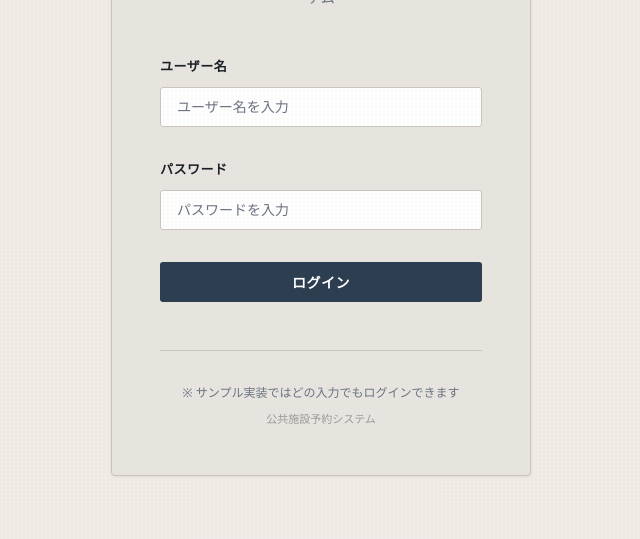
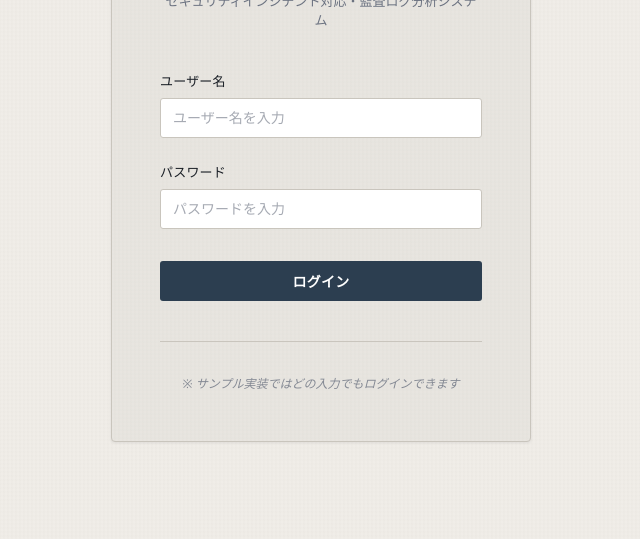
Before and after one commit to aivicdemo/session-1788-4e8096969e05, a plain HTML site: page login.html in a window 1280 px wide. Shown: the part 261-800 px from the top of the page, without its empty margins (319-959 px from the left). Drawn offline with Linux system fonts and the light colour scheme.

```diff
--- a/login.html
+++ b/login.html
@@ -94,7 +94,7 @@
       align-items: center;
       justify-content: center;
       min-height: 100vh;
-      padding: calc(var(--space-unit) * 2);
+      padding: var(--space-unit) * 2;
     }
 
     .login-container {
@@ -114,8 +114,8 @@
     }
 
     .login-header {
-      margin-bottom: calc(var(--space-unit) * 6);
       text-align: center;
+      margin-bottom: calc(var(--space-unit) * 5);
     }
 
     .login-logo {
@@ -126,9 +126,9 @@
       height: 48px;
       background: var(--primary);
       border-radius: var(--radius-control);
-      margin-bottom: calc(var(--space-unit) * 3);
+      margin-bottom: calc(var(--space-unit) * 2);
       font-weight: 700;
-      color: #fff;
+      color: #ffffff;
       font-size: 20px;
       letter-spacing: -0.5px;
     }
@@ -142,7 +142,7 @@
     }
 
     .login-subtitle {
-      font-size: 14px;
+      font-size: 13px;
       color: var(--text-muted);
       line-height: 1.5;
     }
@@ -150,92 +150,91 @@
     .login-form {
       display: flex;
       flex-direction: column;
-      gap: calc(var(--space-unit) * 4);
+      gap: calc(var(--space-unit) * 3);
     }
 
     .form-group {
       display: flex;
       flex-direction: column;
-      gap: calc(var(--space-unit) * 1.5);
+      gap: calc(var(--space-unit) * 1);
     }
 
     .form-label {
       font-size: 13px;
-      font-weight: 600;
+      font-weight: 500;
       color: var(--text);
-      text-transform: uppercase;
-      letter-spacing: 0.5px;
+      letter-spacing: 0.2px;
     }
 
     .form-input {
       height: var(--control-height);
-      padding: 0 calc(var(--space-unit) * 2);
+      padding: calc(var(--space-unit) * 1) calc(var(--space-unit) * 1.5);
       border: var(--border-width) solid var(--border);
       border-radius: var(--radius-control);
+      background: #ffffff;
       font-family: var(--font-family);
       font-size: 14px;
       color: var(--text);
-      background: #fff;
-      background-image: var(--surface-texture);
-      background-size: var(--surface-texture-size);
-      background-position: var(--surface-texture-position);
-      transition: border-color var(--motion-duration), box-shadow var(--motion-duration);
+      transition: border-color var(--motion-duration) ease, box-shadow var(--motion-duration) ease;
       outline: none;
+    }
+
+    .form-input::placeholder {
+      color: var(--text-muted);
+      opacity: 0.6;
     }
 
     .form-input:focus {
       border-color: var(--primary);
-      box-shadow: 0 0 0 3px rgba(44, 62, 80, 0.1);
+      box-shadow: 0 0 0 2px rgba(44, 62, 80, 0.1);
     }
 
-    .form-input::placeholder {
-      color: var(--text-muted);
+    .form-input:hover:not(:focus) {
+      border-color: #b8b3aa;
     }
 
     .login-button {
       height: var(--control-height);
+      background: var(--primary);
+      color: #ffffff;
       border: none;
       border-radius: var(--radius-control);
-      background: var(--primary);
-      color: #fff;
       font-size: 14px;
       font-weight: 600;
-      text-transform: uppercase;
-      letter-spacing: 0.5px;
       cursor: pointer;
-      transition: background-color var(--motion-duration), box-shadow var(--motion-duration);
-      outline: none;
-      font-family: var(--font-family);
+      transition: background-color var(--motion-duration) ease, box-shadow var(--motion-duration) ease;
+      letter-spacing: 0.3px;
+      margin-top: calc(var(--space-unit) * 1);
     }
 
     .login-button:hover {
       background: var(--primary-hover);
-      box-shadow: 0 2px 6px rgba(28, 31, 38, 0.15);
+      box-shadow: 0 2px 6px rgba(28, 31, 38, 0.12);
     }
 
     .login-button:active {
       transform: translateY(1px);
+      box-shadow: 0 1px 3px rgba(28, 31, 38, 0.08);
+    }
+
+    .login-button:disabled {
+      opacity: 0.6;
+      cursor: not-allowed;
     }
 
     .login-footer {
-      margin-top: calc(var(--space-unit) * 6);
+      margin-top: calc(var(--space-unit) * 5);
       padding-top: calc(var(--space-unit) * 4);
       border-top: var(--border-width) solid var(--border);
+      text-align: center;
       font-size: 12px;
       color: var(--text-muted);
-      text-align: center;
       line-height: 1.6;
     }
 
     .login-footer-note {
-      display: block;
-      margin-bottom: calc(var(--space-unit) * 1);
-    }
-
-    .login-footer-system {
-      display: block;
-      font-size: 11px;
-      color: #999;
+      font-style: italic;
+      opacity: 0.8;
     }
 
     @media (max-width: 480px) {
@@ -248,7 +247,14 @@
       }
 
       .login-subtitle {
-        font-size: 13px;
+        font-size: 12px;
+      }
+    }
+
+    @media (prefers-reduced-motion: reduce) {
+      .form-input,
+      .login-button {
+        transition: none;
       }
     }
   </style>
@@ -258,7 +264,7 @@
     <div class="login-card">
       <div class="login-header">
         <div class="login-logo">施</div>
-        <h1 class="login-title" data-testid="login-title">ログイン</h1>
+        <h1 class="login-title" data-testid="login-title">公共施設予約</h1>
         <p class="login-subtitle">セキュリティインシデント対応・監査ログ分析システム</p>
       </div>
 
@@ -299,8 +305,9 @@
       </form>
 
       <div class="login-footer">
-        <span class="login-footer-note">※ サンプル実装ではどの入力でもログインできます</span>
-        <span class="login-footer-system">公共施設予約システム</span>
+        <p class="login-footer-note">
+          ※ サンプル実装ではどの入力でもログインできます
+        </p>
       </div>
     </div>
   </div>
```
